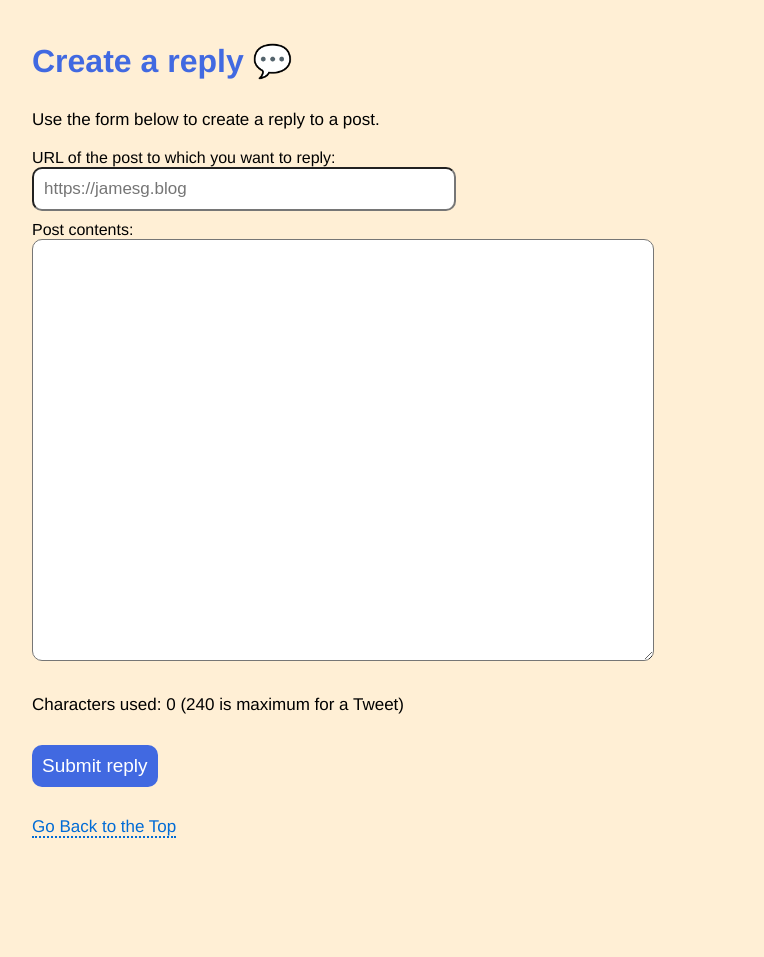
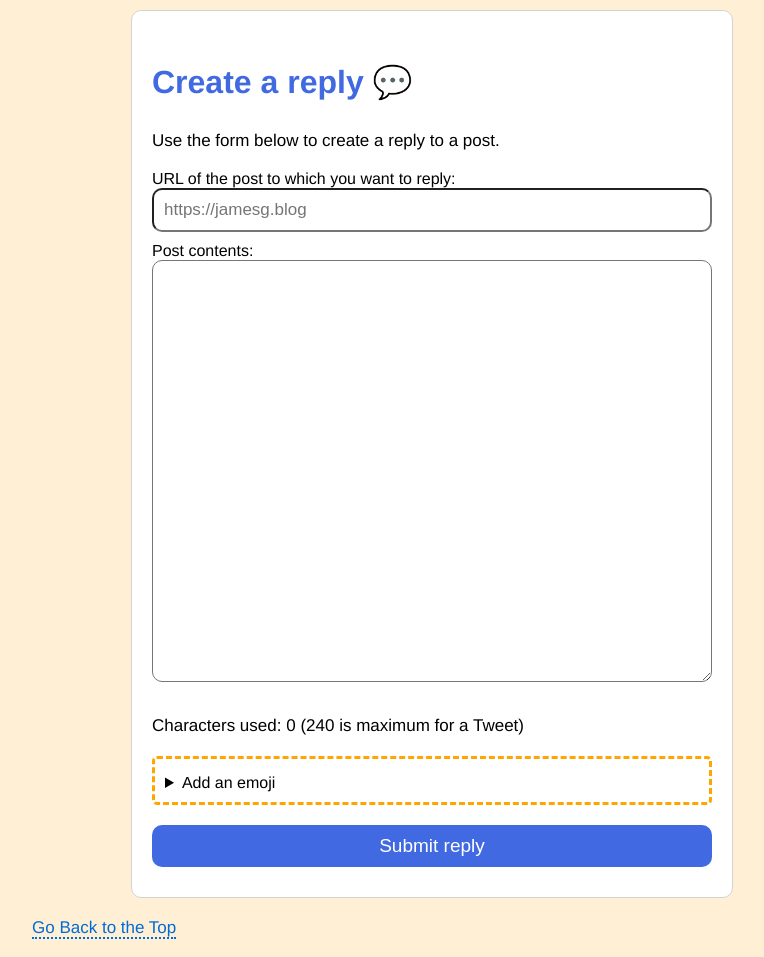
Before and after one commit to capjamesg/micropub, a Python web app: template templates/create_post.html in a window 1280 px wide. Shown: the part 114-1071 px from the top of the page, without its empty margins (208-972 px from the left). Before the commit the page ends 952 px from the top, so only its background shows below. Run offline with Jinja, Linux system fonts and the light colour scheme; the template is opened without the code that fills it, so the values that code supplies are empty.

Commit message:
improve reply context feature, add reply emojis feature

```diff
--- a/micropub.py
+++ b/micropub.py
@@ -194,7 +194,7 @@ def media_endpoint():
         if ext not in (".jpg", ".jpeg", ".png", ".gif"):
             return jsonify({"message": "Please send a valid image file."}), 400
 
-        filename = "".join(random.sample(string.ascii_letters, 5)) + secure_filename(file.filename) + "-"
+        filename = "".join(random.sample(string.ascii_letters, 5)) + "-" + secure_filename(file.filename)
 
         # save image as file then open with PIL for resizing
 
--- a/static/styles.css
+++ b/static/styles.css
@@ -92,7 +92,6 @@ h1 {
 	width: inherit !important;
 }
 img {
-	width: 100%;
 	border-radius: 10px;
 }
 footer {
@@ -155,12 +154,24 @@ details {
 	padding: 10px;
 	display: inline;
 	border: 3px dashed orange;
+	display: block;
+	max-width: 35em;
+}
+details span {
+	border: 1px solid lightgray;
+	padding: 20px;
+	border-radius: 10px;
+	margin-bottom: 5px;
+	display: inline-block;
 }
 summary {
 	padding-top: 5px;
 }
 details > p {
 	margin-bottom: 0px;
+}
+details {
+	margin-bottom: 10px;
 }
 a {
 	color: #006BD6;
@@ -252,7 +263,8 @@ input[type="text"], input[type="username"], input[type="password"], input[type="
     font-size: 1.0625rem;
 }
 textarea {
-	width: 75%;
+	width: 100%;
+	box-sizing:border-box;
 }
 input[type="submit"] {
     padding: 10px;
@@ -264,18 +276,15 @@ input[type="submit"] {
     min-width: 0 !important;
     font-size: 1.1875rem;
 }
-
 .error {
 	font-weight: 600;
 }
-
 br {
 	margin-top: 10px;
 }
 li {
 	line-height: 2em;
 }
-
 @media print {
 	html {
 		background-color: white;
@@ -316,9 +325,6 @@ h1 {
 	display: inline-block;
 	margin-bottom: 5px;
 }
-img {
-	  width: 75% !important;
-}
 input {
   padding-top: 10px;
   padding-bottom: 10px;
@@ -326,7 +332,8 @@ input {
   border-radius: 10px;
   margin-bottom: 10px;
   display: inline-block;
-  text-align: left;
+  width: 100%;
+  box-sizing: border-box;
 }
 pre {
   background-color: white;
--- a/templates/auth.html
+++ b/templates/auth.html
@@ -1,6 +1,6 @@
 {% extends "base.html" %}
 {% block content %}
-  <section>
+  <section class="main_content_box"></section>
       <h1>Micropub Dashboard</h1>
       <p>Sign in is powered by IndieAuth which means you can log in to the Micropub dashboard with your domain name.</p>
       <p>Enter your domain name below to log in to the dashboard.</p>
@@ -15,7 +15,7 @@
       <form action="/discover" method="POST">
         <label for="indie_auth_url">Web Address:</label><br>
         <input id="indie_auth_url" type="url" name="me" placeholder="https://yourdomain.com" /><br>
-        <input type="submit" value="Sign In" />
+        <input type="submit" value="Sign in" />
       </form>
   </section>
 {% endblock %}
--- a/templates/create_post.html
+++ b/templates/create_post.html
@@ -1,6 +1,6 @@
 {% extends "base.html" %}
 {% block content %}
-<section>
+<section class="main_content_box">
     {% with messages = get_flashed_messages() %}
         {% if messages %}
         {% for message in messages %}
@@ -53,6 +53,7 @@
         <input type="text" name="title" id="title" placeholder="Coffee is great, isn't it?" required /><br>
         <label for="content">Post contents (optional):</label><br>
         <textarea name="content" id="content" rows="20"></textarea><br>
+        {% include "reply_emojis.html" %}
         <label for="photo">Post image (optional):</label><br>
         <input type="file" name="photo" id="photo" accept="image/*"><br>
         <label for="image_alt_text">Image alt text (optional, preferred if an image is supplied above):</label><br>
@@ -84,6 +85,7 @@
         <input type="number" name="longitude" id="longitude" step="any" required /><br>
         <label for="content">Post contents (optional):</label><br>
         <textarea name="content" id="content" rows="15"></textarea><br>
+        {% include "reply_emojis.html" %}
         <label for="photo">Post image (optional):</label><br>
         <input type="file" name="photo" id="photo" accept="image/*"><br>
         <label for="image_alt_text">Image alt text (optional, preferred if an image is supplied above):</label><br>
@@ -176,6 +178,7 @@
         <input type="time" name="event_time" id="event_time" placeholder="12:00" /><br>
         <label for="content">Post contents (optional):</label><br>
         <textarea name="content" id="content" rows="15"></textarea><br>
+        {% include "reply_emojis.html" %}
         <input type="hidden" value="{{ user }}" name="access_token" id="access_token" required />
         <input type="hidden" name="category" id="category" value="RSVP" required />
         <input type="hidden" name="h" id="h" value="entry" required />
@@ -192,12 +195,15 @@
         <label for="content">Post contents:</label><br>
         <textarea name="content" id="content" rows="20" required></textarea><br>
         <p>Characters used: <span id="character_count">0</span> (240 is maximum for a Tweet)</p>
+        {% include "reply_emojis.html" %}
         <input type="hidden" value="{{ user }}" name="access_token" id="access_token" required />
         <input type="hidden" name="category" id="category" value="Webmention" required />
         <input type="hidden" name="h" id="h" value="entry" required />
         <input type="hidden" name="action" id="action" value="create" required />
         <input type="submit" value="Submit reply">
     </form>
+    {% endif %}
+</section>
 <script>
     var char_count = 0;
 
@@ -205,16 +211,25 @@
     var character_count_element = document.getElementById("character_count");
 
     input.onkeydown = function(e) {
-            if (e.keyCode != 8) {
+        if (e.keyCode != 8 && char_count < 1) {
             char_count++;
             character_count_element.innerHTML = char_count;
 
-            } else {
+        } else if (char_count < 1) {
             char_count--;
             character_count_element.innerHTML = char_count;
         }
     }
+
+    function add_emoji(emoji) {
+        var url = document.getElementById("in-reply-to").value;
+        if (emoji == "🪀") {
+            emoji = "<a href='" + url + "' class='u-yo-of'>Yo! 🪀</a>"
+        } else if (emoji == "👉") {
+            emoji = "<a href='" + url + "' class='u-poke-of'>Poke 👉</a>"
+        }
+        char_count++;
+        input.value += emoji;
+    }
 </script>
-    {% endif %}
-</section>
 {% endblock %}
--- /dev/null
+++ b/templates/reply_emojis.html
@@ -0,0 +1,16 @@
+<details>
+    <summary>Add an emoji</summary>
+    <p>Click any of the emojis below to add it quickly to your reply.</p>
+    <p><span id="wave" onclick="add_emoji('👋')" role="button" aria-label="hand waving">👋</span>
+        <span id="100" onclick="add_emoji('💯')" role="button" aria-label="100">💯</span>
+        <span id="thumbs_up" onclick="add_emoji('👍')" role="button" aria-label="thumbs up">👍</span>
+        <span id="poke" onclick="add_emoji('👉')" role="button" aria-label="poke">👉</span>
+        <span id="yoyo" onclick="add_emoji('🪀')" role="button" aria-label="yoyo">🪀</span>
+        <span id="coffee" onclick="add_emoji('☕')" role="button" aria-label="coffee">☕</span>
+        <span id="joy" onclick="add_emoji('🙏')" role="button" aria-label="praying hands">🙏</span>
+        <span id="joy" onclick="add_emoji('😍')" role="button" aria-label="simle with heart-shaped eyes">😍</span>
+        <span id="joy" onclick="add_emoji('🔥')" role="button" aria-label="fire">🔥</span>
+        <span id="joy" onclick="add_emoji('✨')" role="button" aria-label="sparkles">✨</span>
+        <span id="joy" onclick="add_emoji('😲')" role="button" aria-label="surprised face">😲</span>
+        <span id="joy" onclick="add_emoji('👀')" role="button" aria-label="rolled eyes">👀</span></p>
+</details>
```
Also changed, not shown: context.py (+95 -55 lines). Lines whose indentation alone changed are shown as unchanged.
